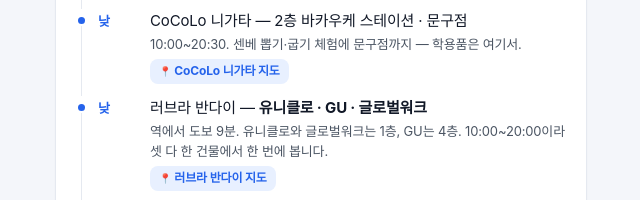
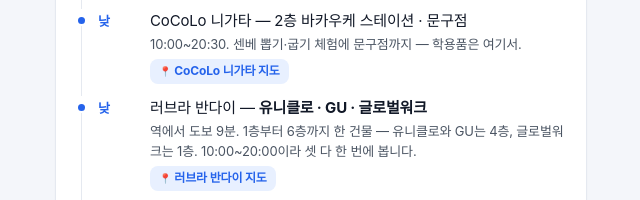
Before and after one commit to moongpotato/niigata-2026-guide, a plain HTML site: page index.html in a window 1280 px wide. Shown: the part 2189-2389 px from the top of the page, without its empty margins (319-959 px from the left). Drawn offline with Linux system fonts and the light colour scheme; no server answers.

Commit message:
Fix LoveLa Bandai floor guide for Uniqlo, GU, Global Work

```diff
--- a/index.html
+++ b/index.html
@@ -608,7 +608,7 @@
         <li><span class="t">낮</span>CoCoLo 니가타 — 2층 바카우케 스테이션 · 문구점
           <span class="note">10:00~20:30. 센베 뽑기·굽기 체험에 문구점까지 — 학용품은 여기서.<br><a class="map" href="https://maps.google.com/?cid=4717242293801703807" target="_blank" rel="noopener">CoCoLo 니가타 지도</a></span></li>
         <li><span class="t">낮</span>러브라 반다이 — <b>유니클로 · GU · 글로벌워크</b>
-          <span class="note">역에서 도보 9분. 유니클로와 글로벌워크는 1층, GU는 4층. 10:00~20:00이라 셋 다 한 건물에서 한 번에 봅니다.<br><a class="map" href="https://maps.google.com/?cid=16145496202669268121" target="_blank" rel="noopener">러브라 반다이 지도</a></span></li>
+          <span class="note">역에서 도보 9분. 1층부터 6층까지 한 건물 — 유니클로와 GU는 4층, 글로벌워크는 1층. 10:00~20:00이라 셋 다 한 번에 봅니다.<br><a class="map" href="https://maps.google.com/?cid=16145496202669268121" target="_blank" rel="noopener">러브라 반다이 지도</a></span></li>
         <li class="opt"><span class="t">낮</span><span class="tag">선택</span> coca 이온몰 시바타 — 2일차에 못 들렀을 때만
           <span class="note">니가타역 10:39 → 니시시바타 11:22(43분·440엔) + 도보 1분. 왕복 1시간 반이라 시간 남을 때만.<br><a class="map" href="https://maps.google.com/?cid=9776251242071529136" target="_blank" rel="noopener">이온몰 시바타 지도</a></span></li>
         <li><span class="t">18:30</span><b>야키니쿠 노소이</b> 니가타에키마에점 <span class="tag ok">예약 완료</span>
```
